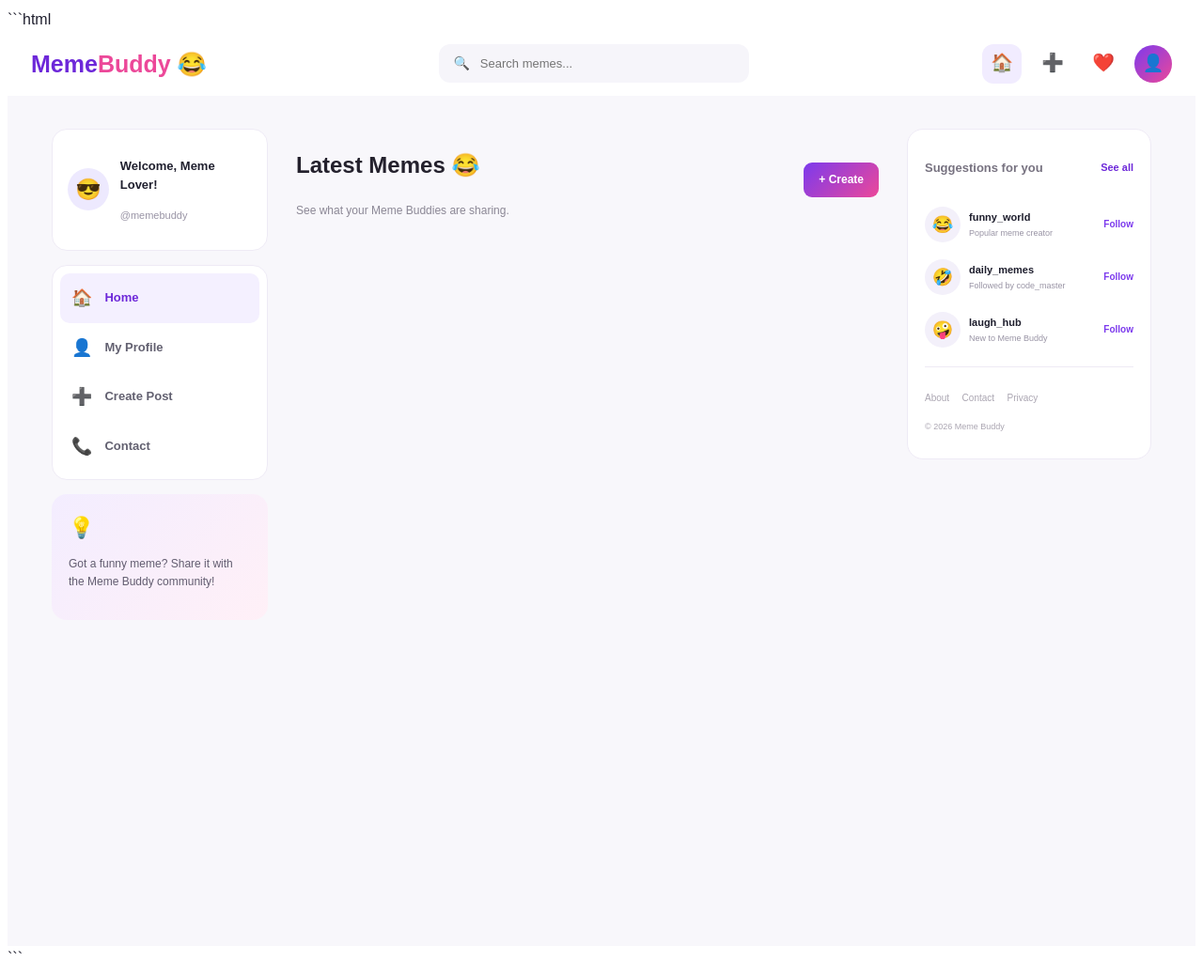
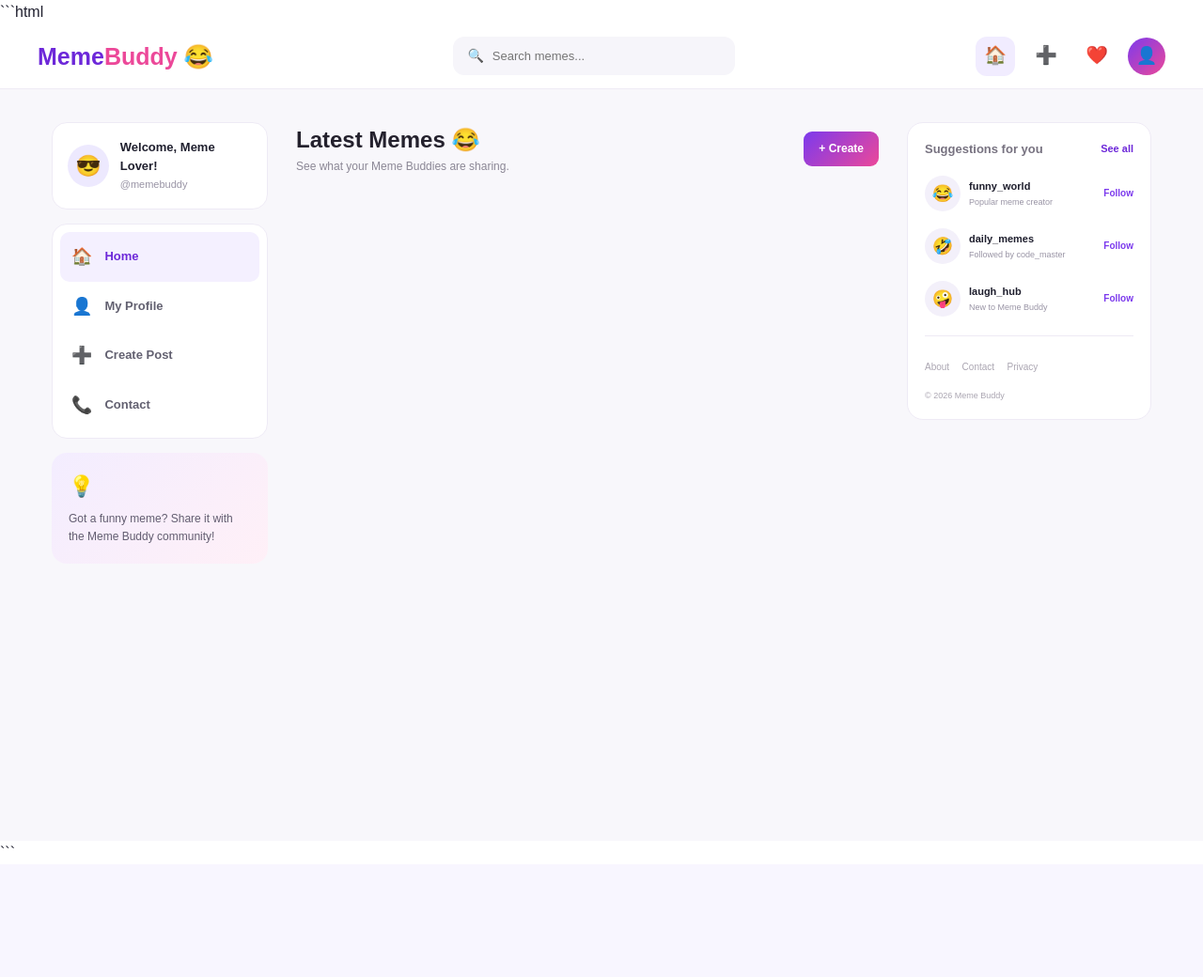
Before and after one commit to kopesh007/Meme_Buddy, a Django app: page / in a window 1280 px wide. Shown: the whole page at 94% size. After the commit the page ends 903 px from the top, so only its background shows below. Run offline with Django 5.2, Linux system fonts and the light colour scheme; data that the repository does not hold is empty.

Commit message:
css code correction

````diff
--- a/django_pro/instagram/static/style.css
+++ b/django_pro/instagram/static/style.css
@@ -1,4 +1,4 @@
-```css
+
 /* =========================================================
    MEME BUDDY - LANDING PAGE
    ========================================================= */
@@ -839,8 +839,6 @@
     }
 
 }
-```
-```css
 /* =========================================================
    MEME BUDDY - SOCIAL MEDIA FEED
    ========================================================= */
@@ -1604,7 +1602,7 @@
     }
 
 }
-```
+
 /* ================= ACTUAL POST IMAGE ================= */
 
 .post-image {
@@ -1621,7 +1619,7 @@
     object-fit: cover;
 }
 
-```css
+
 /* =========================================================
    MEME BUDDY - CREATE POST PAGE
    ========================================================= */
@@ -2038,4 +2036,3 @@
     }
 
 }
-```
````
